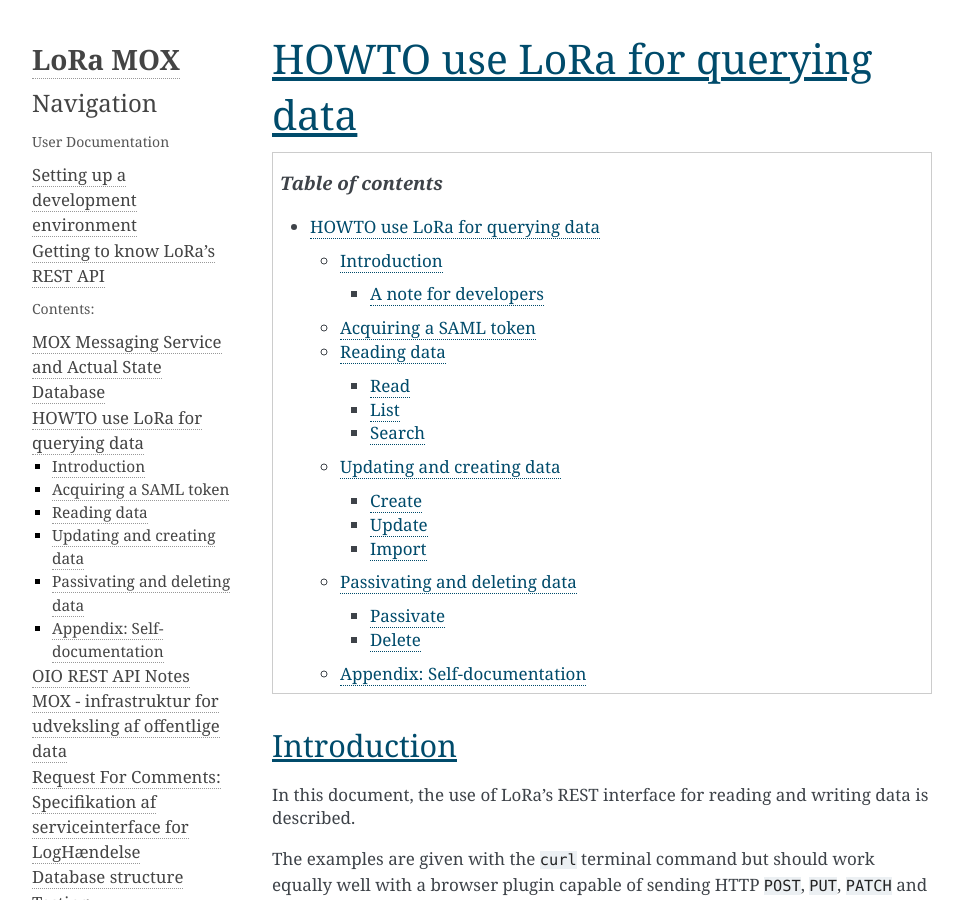
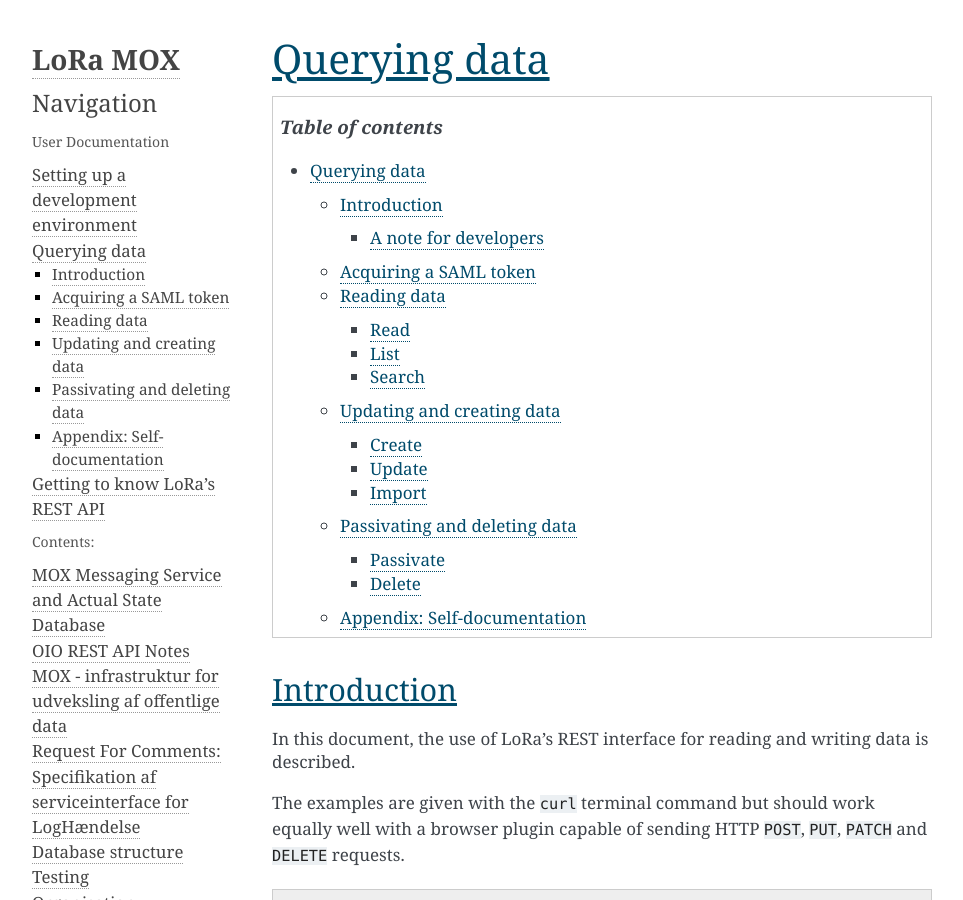
Before and after one commit to magenta-aps/mox, a Sphinx documentation site: the page built from doc/user/querying-data.rst, in a window 1280 px wide and 900 px high. Shown: the whole window, without its empty margins (148-1111 px from the left). Built offline with Sphinx 7.4.7, drawn with Linux system fonts in a browser that asks for light colours.

Commit message:
Rename and move LoRaHOWTO to user/quering-data

```diff
--- a/doc/index.rst
+++ b/doc/index.rst
@@ -19,7 +20,6 @@
    :caption: Contents:
 
    readme.rst
-   LoRa_HOWTO.rst
    API-NOTES.rst
    praesentation.rst
    log_haendelse.rst
--- a/doc/LoRa_HOWTO.rst
+++ b/doc/user/querying-data.rst
@@ -1,7 +1,7 @@
-.. _LoRaHOWTO:
+.. _QueryingData:
 
-HOWTO use LoRa for querying data
-================================
+Querying data
+=============
 
 
 .. contents:: `Table of contents`
--- a/doc/user/rest-tutorial.rst
+++ b/doc/user/rest-tutorial.rst
@@ -2,7 +2,7 @@
 ===============================
 
 The following small exercises can be used as an inspiration to getting to know
-LoRa's REST API. Read :ref:`LoRaHOWTO` before moving on. Also, have a look at
+LoRa's REST API. Read :ref:`QueryingData` before moving on. Also, have a look at
 the LoRa documentation found in Magenta’s Alfresco system.
 
 1. Create an organisation called e.g. “Magenta” valid from 2017-01-01
```
Also changed, not shown: other parts of doc/index.rst (+1 -0 lines).
